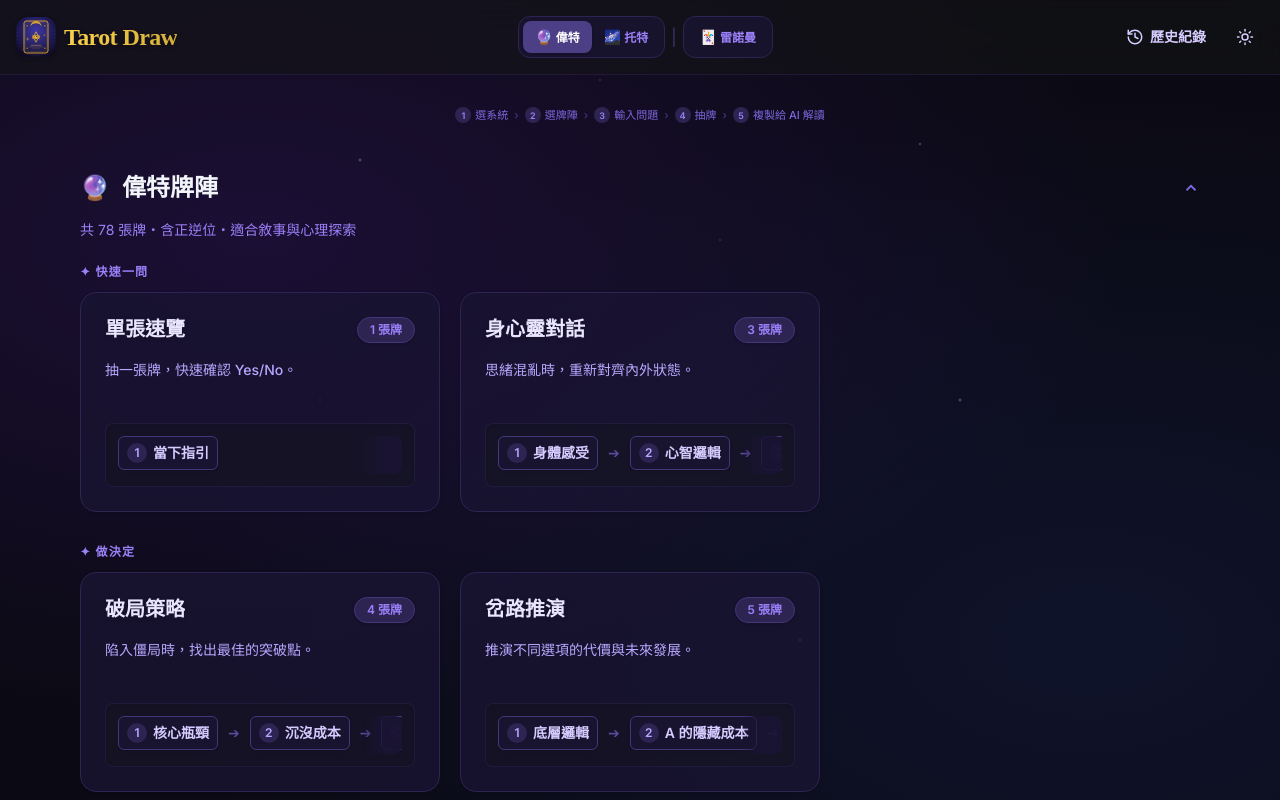
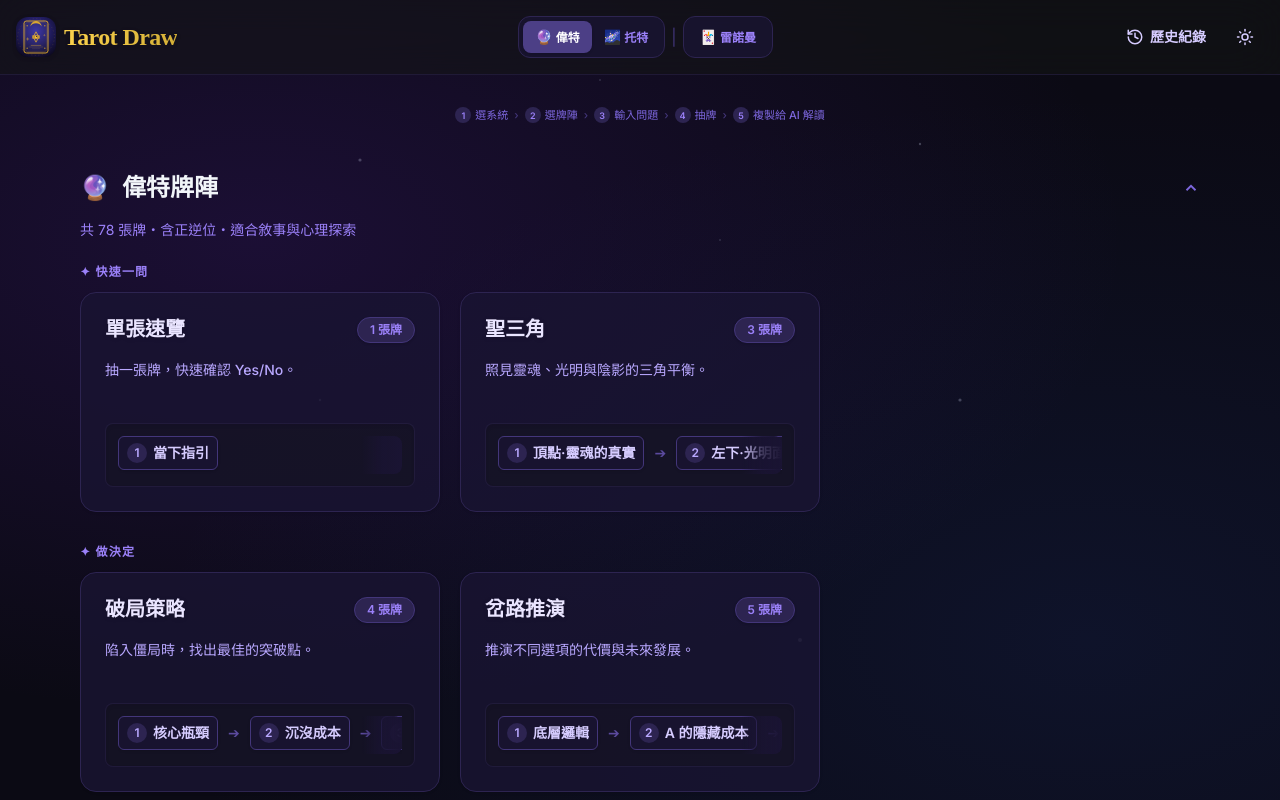
Before and after one commit to dodododora/Tarot-Draw, a React (Vite) app: page / in a window 1280 px wide. Shown: the top 800 px of the page. Built offline with nearby package versions, Linux system fonts and the light colour scheme.

Commit message:
feat: replace 身心靈對話 with 聖三角 spread, rename 大展開牌陣 to 大展開

```diff
--- a/src/constants.ts
+++ b/src/constants.ts
@@ -236,7 +236,7 @@ export const LENORMAND_SPREADS: Spread[] = [
   },
   {
     id: "len-36",
-    name: "大展開牌陣",
+    name: "大展開",
     count: 36,
     positions: [
       // Row 1 (1–9): 過去與根源層
@@ -288,7 +288,7 @@ export const THOTH_SPREADS: Spread[] = [
 
 export const WAITE_SPREADS: Spread[] = [
   { id: "single",         name: "單張速覽",  count: 1, positions: ["當下指引"],                                        hint: "抽一張牌，快速確認 Yes/No。",                        exampleQuestion: "這份工作對我目前的靈性發展是否有益？" },
-  { id: "waite-triangle", name: "身心靈對話", count: 3, positions: ["身體感受", "心智邏輯", "靈魂渴望"],                  hint: "思緒混亂時，重新對齊內外狀態。",                     exampleQuestion: "我最近疲憊且提不起勁，身心靈分別在傳遞什麼訊息？" },
+  { id: "waite-triangle", name: "聖三角", count: 3, positions: ["頂點·靈魂的真實", "左下·光明面（你展現的）", "右下·陰影面（你迴避的）"], hint: "照見靈魂、光明與陰影的三角平衡。", exampleQuestion: "我目前的內在狀態，靈魂真正的樣貌與光暗兩面各是什麼？" },
   { id: "attraction",     name: "個人引力",  count: 3, positions: ["我目前散發的頻率", "正在召喚的連結模式", "值得鬆開的舊有慣性"],  hint: "解析你目前的狀態正吸引哪種人事物。",              exampleQuestion: "我目前的狀態在感情關係中吸引著什麼？" },
   { id: "rel-seasons",    name: "感情四季",  count: 4, positions: ["現在的關係節奏", "推動這個節奏的核心力量", "需要給予的滋養", "即將來臨的自然轉變"],  hint: "找出當下最順其自然的相處模式。",    exampleQuestion: "這段感情現在處於什麼節奏？我將如何與它同行？" },
   { id: "now-connect",    name: "當下連結",    count: 3, positions: ["這段關係現在的樣子", "我目前傳遞給對方的狀態", "對方目前傳遞給我的狀態"],              hint: "純粹照見這段關係此刻的樣子。",          exampleQuestion: "不問對錯，這段關係此刻各自的狀態是什麼？" },
```
